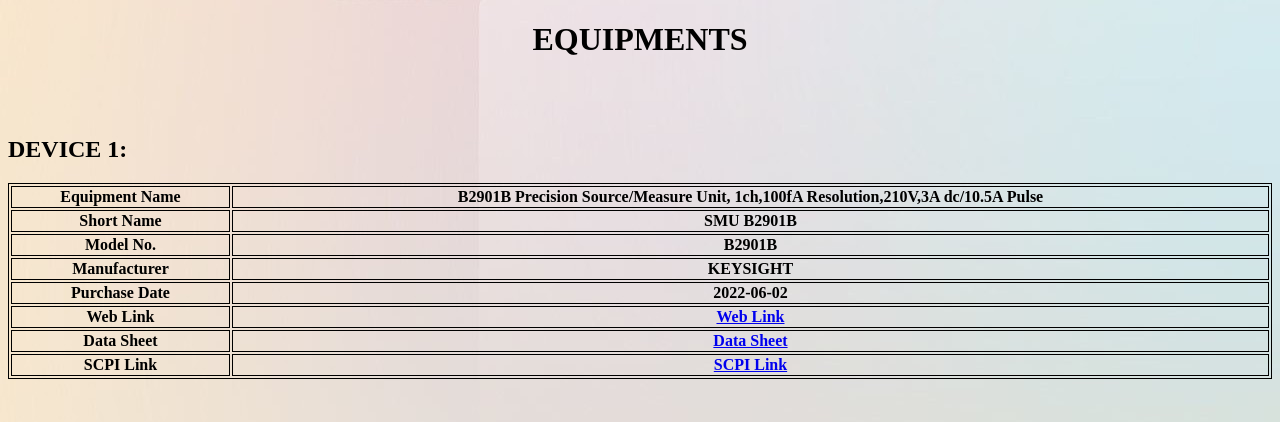
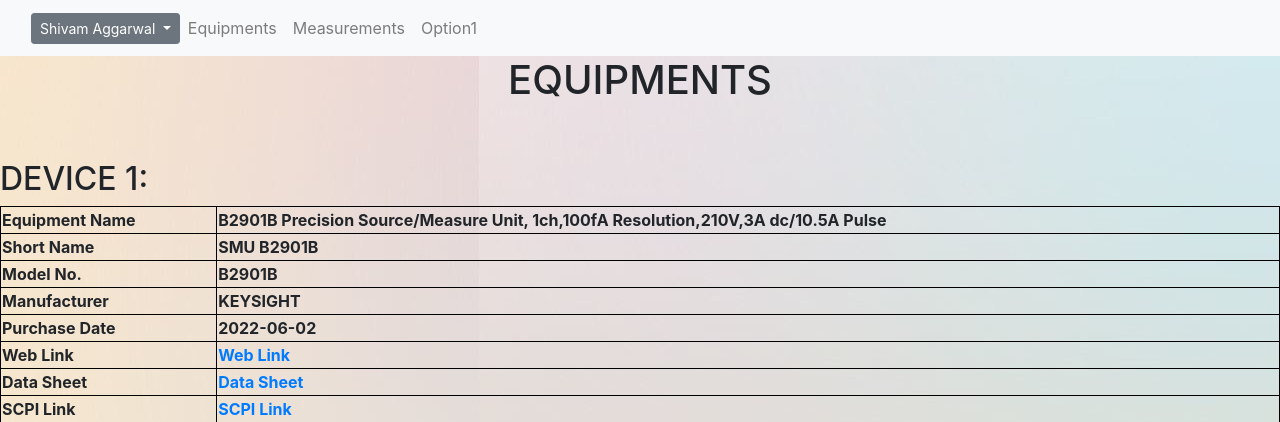
Before and after one commit to satvik07-ynk/django-majorproject, a Django app: page /Equipments/ in a window 1280 px wide. Shown: the top 422 px of the page. Run offline with Django 3.2, Linux system fonts and the light colour scheme; lists and menus that the app fills with data are empty; some libraries are stand-ins or nearby versions.

Commit message:
all changes
all changes

```diff
--- a/django-project-main(updated)/accounts/urls.py
+++ b/django-project-main(updated)/accounts/urls.py
@@ -7,5 +7,4 @@ urlpatterns = [
     path("Equipments/",views.Equipments,name="Equipments"),
     path("Measurements/",views.test, name="test"),
     path("Option_1/",views.Option_1,name="Option_1"),
-    path("Option_1/",views.Option_1,name="Option_1"),
     ]
--- a/django-project-main(updated)/accounts/views.py
+++ b/django-project-main(updated)/accounts/views.py
@@ -38,8 +38,6 @@ class SignUpView(CreateView):
 def Equipments(request):
     return render(request, 'Equipments.html')
 
-def Option_1(request):
-    return render(request,"Option_1.html")
 
 def Option_1(request):
     return render(request,"Option_1.html")
--- a/django-project-main(updated)/templates/Equipments.html
+++ b/django-project-main(updated)/templates/Equipments.html
@@ -1,4 +1,63 @@
 <!DOCTYPE html>
+{% extends 'base.html' %}
+{% block title %}Home{% endblock %}
+
+{% block content %}
+  <!-- Navbar -->
+  <nav class="navbar navbar-expand-lg navbar-light bg-light">
+    <!-- Container wrapper -->
+    <div class="container-fluid">
+      <!-- Toggle button -->
+      <button class="navbar-toggler" type="button" data-mdb-toggle="collapse" data-mdb-target="#navbarSupportedContent"
+        aria-controls="navbarSupportedContent" aria-expanded="false" aria-label="Toggle navigation">
+        <i class="fas fa-bars"></i>
+      </button>
+
+      <!-- Collapsible wrapper -->
+      <div class="btn-group">
+        <button class="btn btn-secondary btn-sm dropdown-toggle" type="button" data-toggle="dropdown" aria-haspopup="true" aria-expanded="false">
+        Shivam Aggarwal
+        </button>
+
+        <div class="dropdown-menu">
+          <button type="button" class="btn btn-link px-3 mr-1 text-theme">
+            <a href="{% url 'logout' %}">Home</a>
+        </button>
+          <a class="dropdown-item" href="/Account_Settings">Account Settings</a>
+        </div>
+      </div>
+        <!-- Left links -->
+        <ul class="navbar-nav mr-auto mb-2 mb-lg-0">
+          <li class="nav-item">
+            <a class="nav-link" href="/Equipments">Equipments</a>
+          </li>
+          <ul class="navbar-nav mr-auto mb-2 mb-lg-0">
+               <li class="nav-item">
+                  <a class="nav-link" href="/Measurements">Measurements</a>
+          </li>
+          <ul class="navbar-nav mr-auto mb-2 mb-lg-0">
+            <li class="nav-item">
+               <a class="nav-link" href="/Option_1">Option1</a>
+       </li>
+
+          {% comment %} <div class="btn-group">
+            <button class="btn btn-secondary btn-sm dropdown-toggle" type="button" data-toggle="dropdown" aria-haspopup="true" aria-expanded="false">
+            Shivam Aggarwal
+            </button>
+
+            <div class="dropdown-menu">
+              <button type="button" class="btn btn-link px-3 mr-1 text-theme">
+                <a href="{% url 'logout' %}">Log Out</a>
+            </button>
+              <a class="dropdown-item" href="/Account_Settings">Account Settings</a>
+            </div>
+          </div> {% endcomment %}
+        </ul>
+      </div>
+      <!-- Right elements -->
+    </div>
+    <!-- Container wrapper -->
+  </nav>
 {%load static%}
 <html>
 <style>
@@ -104,3 +163,4 @@ table, th, th {
 
 </body>
 </html>
+{%endblock%}
--- a/django-project-main(updated)/templates/Option_1.html
+++ b/django-project-main(updated)/templates/Option_1.html
@@ -1,4 +1,4 @@
- <html lang="en">
+  <html lang="en">
     {% load static %}
 
 <head>
@@ -8,7 +8,7 @@
 </head>
 <script>'undefined' === typeof _trfq || (window._trfq = []); 'undefined' === typeof _trfd && (window._trfd = []), _trfd.push({ 'tccl.baseHost': 'secureserver.net' }, { 'ap': 'cpbh-mt' }, { 'server': 'p3plmcpnl487010' }, { 'dcenter': 'p3' }, { 'id': '8437534' }) // Monitoring performance to make your website faster.
     {% comment %} If you want to opt - out, please contact web hosting support. {% endcomment %}
- </script>
+</script>
 <script src='https://img1.wsimg.com/traffic-assets/js/tccl.min.js'></script>
 <script src='https://img1.wsimg.com/traffic-assets/js/tccl-tti.min.js' onload='window.tti.calculateTTI()'></script>
 
--- a/django-project-main(updated)/templates/page2.html
+++ b/django-project-main(updated)/templates/page2.html
@@ -1,6 +1,8 @@
+{% load static %}
 <!DOCTYPE html>
 <html>
 <head>
+    {% block content %}
     <title>Page 2</title>
 </head>
 <body>
@@ -8,3 +10,4 @@
     <p>This is the content for page 2.</p>
 </body>
 </html>
+{% endblock %}
```
Also changed, not shown: django-project-main(updated)/templates/home.html (+2 -5 lines), django-project-main(updated)/templates/test.html (+70 -7 lines).
